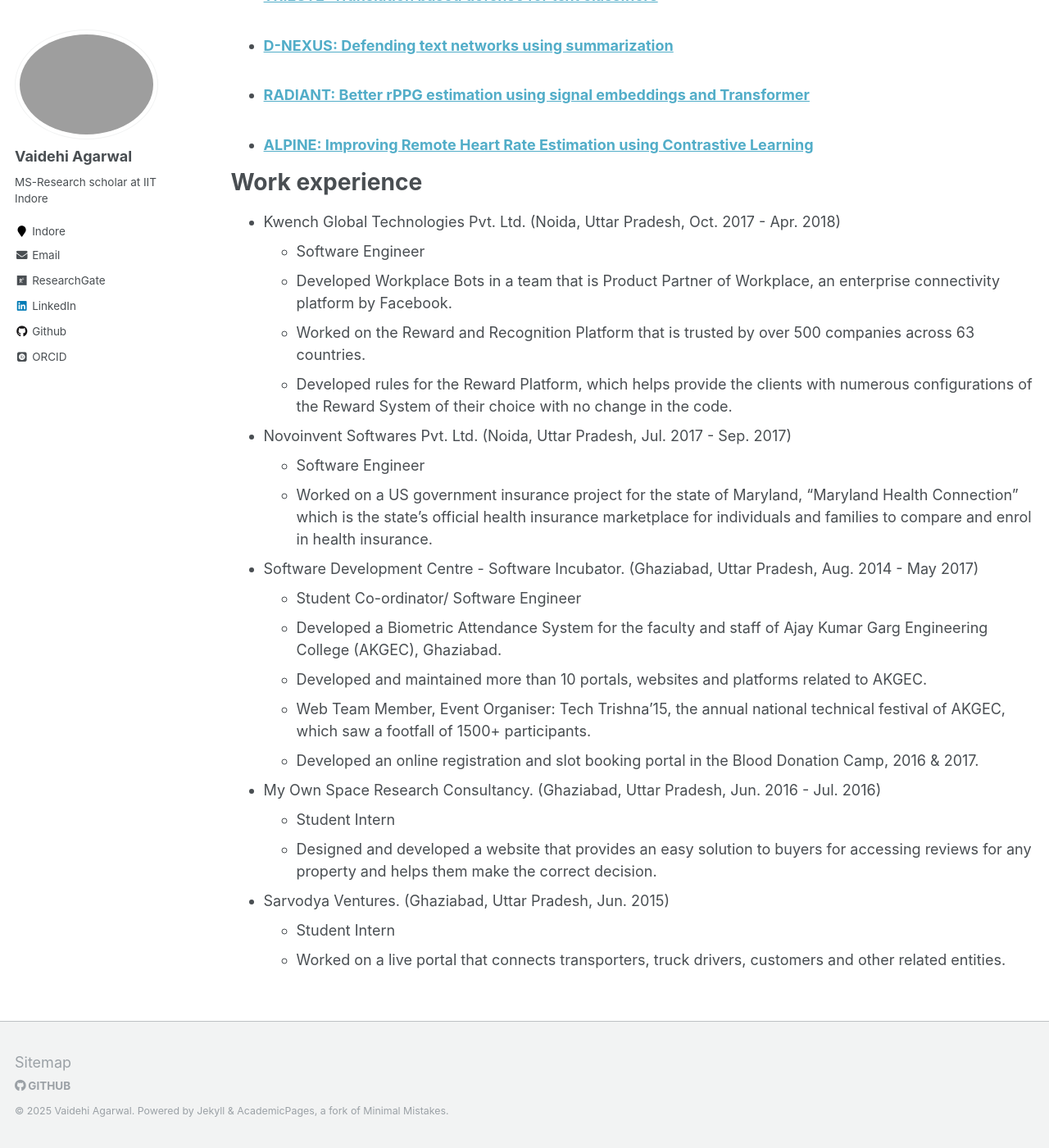
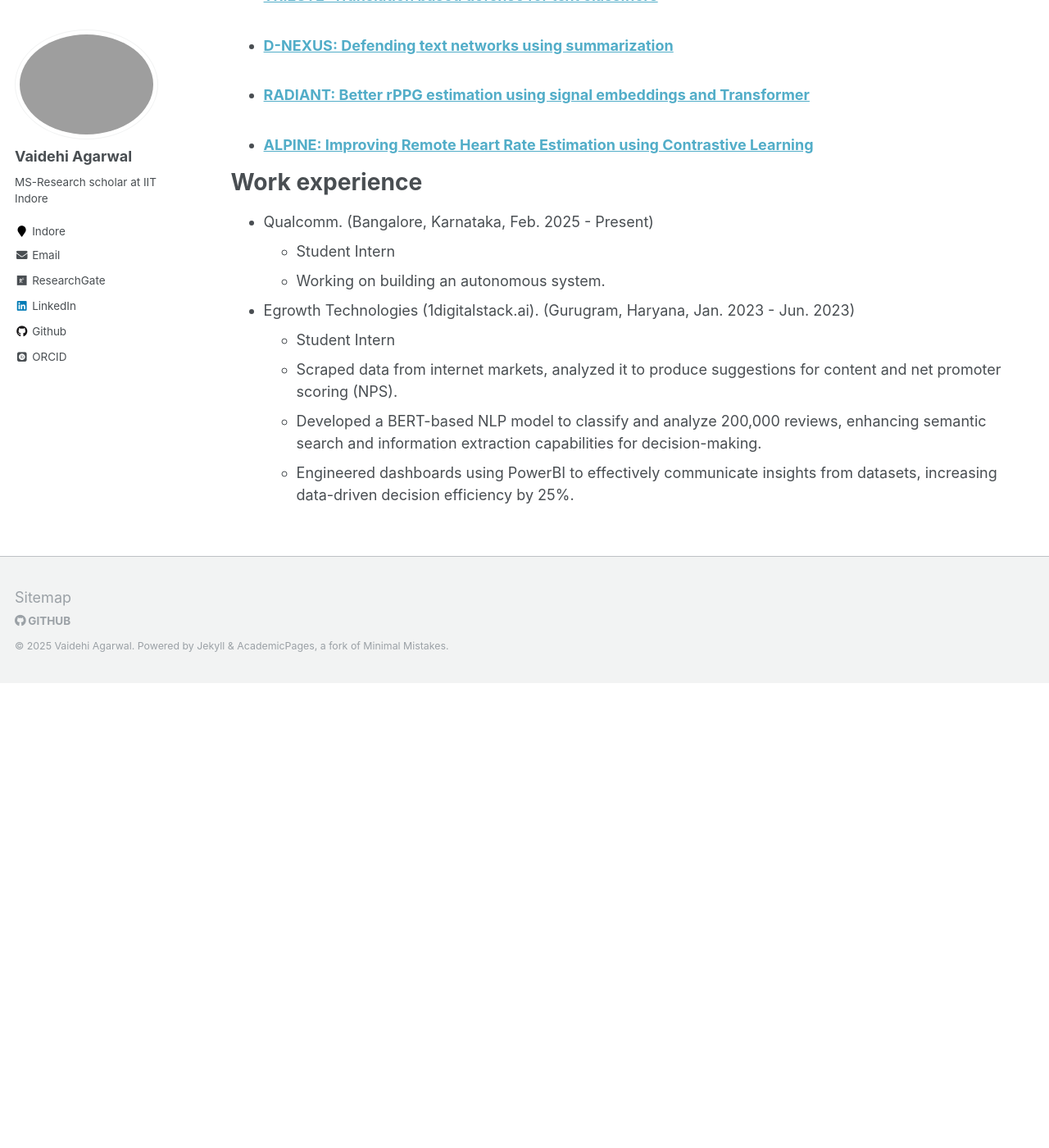
Before and after one commit to Vaidehi0910/Vaidehi0910.github.io, a Jekyll site: the page built from _pages/cv.md, in a window 1280 px wide and 1400 px high, scrolled down 1218 px. Shown: the whole window at 82% size. Built offline with Jekyll 4.4.1, drawn with Linux system fonts in a browser that asks for light colours; some web fonts are replaced; after the commit the page ends 2051 px from its top, so only the background shows below that; some of the changed text lies outside the part shown.

Commit message:
Updates in cv.md

```diff
--- a/_pages/cv.md
+++ b/_pages/cv.md
@@ -13,9 +13,9 @@ redirect_from:
 
 Education
 =========
-* Ph.D. in Computer Science and Engineering, Indian Institute of Technology Indore, (Aug. 2021 - present)
-* M.S.(Research) in Computer Science and Engineering, Indian Institute of Technology Indore, (Aug. 2019 - Jul. 2021)
-* B.Tech in Computer Science and Engineering, Dr. A.P.J. Abdul Kalam Technical University, Lucknow, (Aug. 2013 - Jul. 2017)
+* M.S.(Research) in Computer Science and Engineering, Indian Institute of Technology Indore, (Aug. 2023 - Present)
+* B.Tech in Computer Science and Engineering, JC Bose University of Science and Technology, YMCA, (Aug. 2019 - May. 2023)
+* B.Sc. in Programming and Data Science, Indian Institute of Technology Madras, (Jan. 2020 - Dec. 2023)
 
 
 Projects
@@ -43,24 +43,12 @@ Publications
 
 Work experience
 ===============
+* Qualcomm. (Bangalore, Karnataka, Feb. 2025 - Present)
+  * Student Intern
+  * Working on building an autonomous system.
 
-* Kwench Global Technologies Pvt. Ltd. (Noida, Uttar Pradesh, Oct. 2017 - Apr. 2018)
-  * Software Engineer
-  * Developed Workplace Bots in a team that is Product Partner of Workplace, an enterprise connectivity platform by Facebook.
-  * Worked on the Reward and Recognition Platform that is trusted by over 500 companies across 63 countries.
-  * Developed rules for the Reward Platform, which helps provide the clients with numerous configurations of the Reward System of their choice with no change in the code.
-* Novoinvent Softwares Pvt. Ltd. (Noida, Uttar Pradesh, Jul. 2017 - Sep. 2017)
-  * Software Engineer
-  * Worked on a US government insurance project for the state of Maryland, “Maryland Health Connection” which is the state’s official health insurance marketplace for individuals and families to compare and enrol in health insurance.
-* Software Development Centre - Software Incubator. (Ghaziabad, Uttar Pradesh, Aug. 2014 - May 2017)
-  * Student Co-ordinator/ Software Engineer
-  * Developed a Biometric Attendance System for the faculty and staff of Ajay Kumar Garg Engineering College (AKGEC), Ghaziabad.
-  * Developed and maintained more than 10 portals, websites and platforms related to AKGEC.
-  * Web Team Member, Event Organiser: Tech Trishna’15, the annual national technical festival of AKGEC, which saw a footfall of 1500+ participants.
-  * Developed an online registration and slot booking portal in the Blood Donation Camp, 2016 & 2017.
-* My Own Space Research Consultancy. (Ghaziabad, Uttar Pradesh, Jun. 2016 - Jul. 2016)
+* Egrowth Technologies (1digitalstack.ai). (Gurugram, Haryana, Jan. 2023 - Jun. 2023)
   * Student Intern
-  * Designed and developed a website that provides an easy solution to buyers for accessing reviews for any property and helps them make the correct decision.
-* Sarvodya Ventures. (Ghaziabad, Uttar Pradesh, Jun. 2015)
-  * Student Intern
-  * Worked on a live portal that connects transporters, truck drivers, customers and other related entities.
+  * Scraped data from internet markets, analyzed it to produce suggestions for content and net promoter scoring (NPS).
+  * Developed a BERT-based NLP model to classify and analyze 200,000 reviews, enhancing semantic search and information extraction capabilities for decision-making.
+  * Engineered dashboards using PowerBI to effectively communicate insights from datasets, increasing data-driven decision efficiency by 25%.
```
